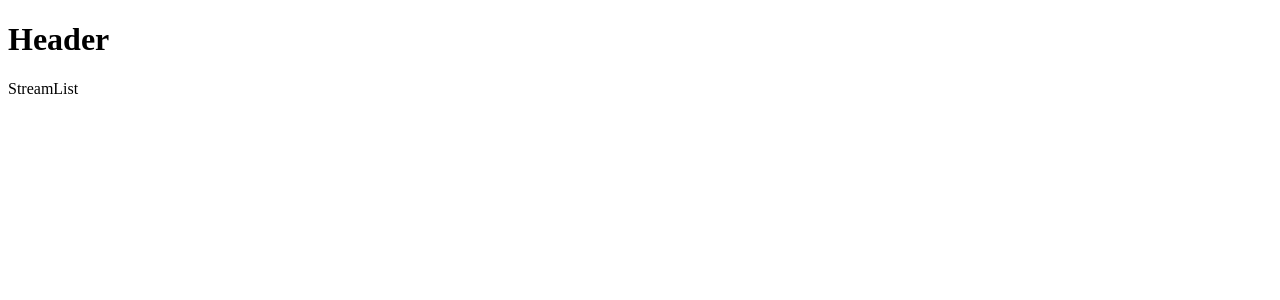
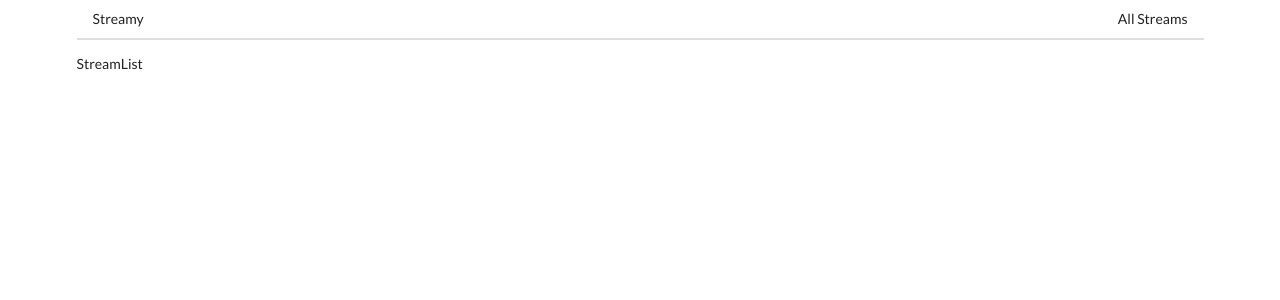
Before and after one commit to tlantz77/react-streams-client, a React (Create React App) app: page / in a window 1280 px wide. Shown: the top 300 px of the page. Built offline with nearby package versions, Linux system fonts and the light colour scheme.

Commit message:
add basic header

```diff
--- a/public/index.html
+++ b/public/index.html
@@ -10,6 +10,7 @@
       content="Web site created using create-react-app"
     />
     <link rel="apple-touch-icon" href="%PUBLIC_URL%/logo192.png" />
+    <link rel="stylesheet" href="https://cdnjs.cloudflare.com/ajax/libs/semantic-ui/2.4.1/semantic.min.css" />
     <!--
       manifest.json provides metadata used when your web app is installed on a
       user's mobile device or desktop. See https://developers.google.com/web/fundamentals/web-app-manifest/
--- a/src/components/App.js
+++ b/src/components/App.js
@@ -1,6 +1,7 @@
 import React from 'react';
-import { BrowserRouter, Route, Link } from 'react-router-dom';
+import { BrowserRouter, Route } from 'react-router-dom';
 
+import Header from './Header';
 import StreamCreate  from './streams/StreamCreate';
 import StreamEdit  from './streams/StreamEdit';
 import StreamShow  from './streams/StreamShow';
@@ -10,9 +11,9 @@
 
 const App = () => {
   return (
-    <div>
-      <h1>Header</h1>
+    <div className='ui container'>
       <BrowserRouter>
+        <Header />
         <div>
           <Route path='/' exact component={StreamList}/>
           <Route path='/streams/new' exact component={StreamCreate}/>
--- /dev/null
+++ b/src/components/Header.js
@@ -0,0 +1,15 @@
+import React from 'react';
+import { Link } from 'react-router-dom';
+
+const Header = () => {
+  return (
+    <div className='ui secondary pointing menu'>
+      <Link to='/' className='item'>Streamy</Link>
+      <div className='right menu'>
+        <Link to='/' className='item'>All Streams</Link>
+      </div>
+    </div>
+   );
+}
+
+export default Header;
```
